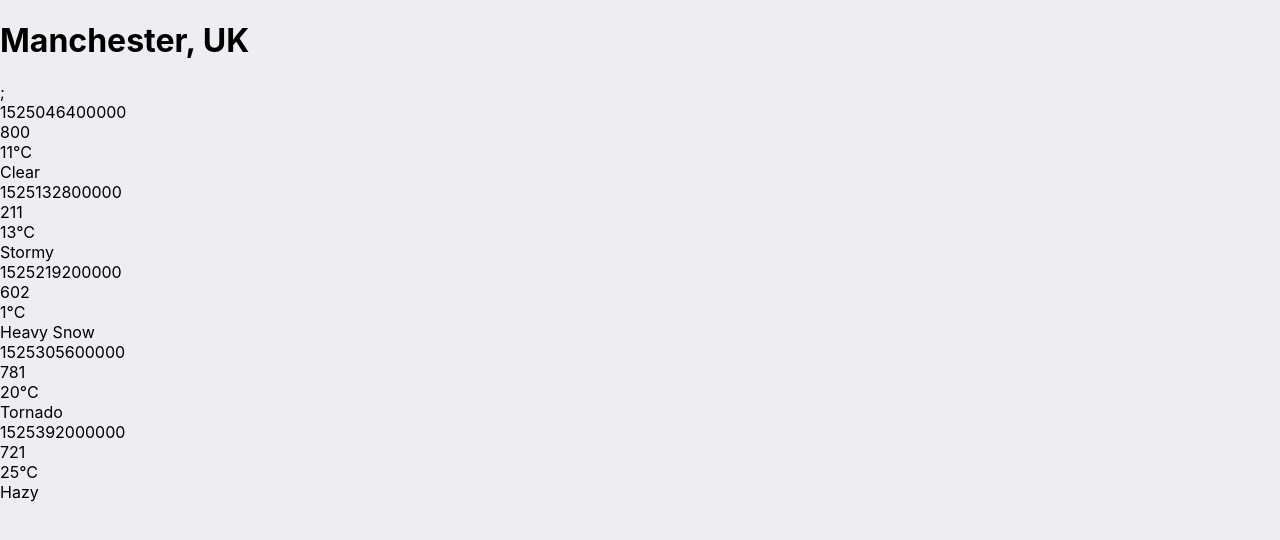
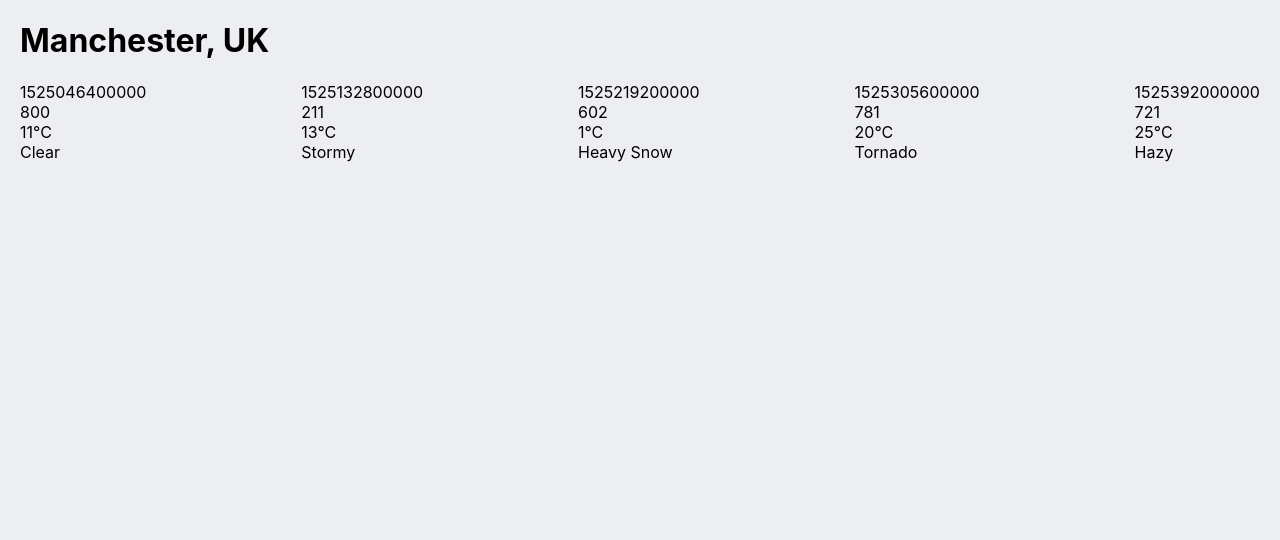
Before and after one commit to JamesDarwent/weather-app, a React (Create React App) app: page / in a window 1280 px wide. Shown: the top 540 px of the page. Built offline with nearby package versions, Linux system fonts and the light colour scheme; the HTML template or start-up script is replaced by a standard one.

Commit message:
Basic css styling added

```diff
--- a/src/components/App.js
+++ b/src/components/App.js
@@ -17,8 +17,8 @@
 
 const App = ({ location, forecasts }) => {
   return (
-    <div className="App">
-      <LocationDetails city={location.city} country={location.country} />;
+    <div className="weather-app">
+      <LocationDetails city={location.city} country={location.country} />
       <ForecastSummaries forecasts={forecasts} />
     </div>
   );
--- a/src/components/ForecastSummaries.js
+++ b/src/components/ForecastSummaries.js
@@ -1,6 +1,7 @@
 import React from "react";
 import PropTypes from "prop-types";
 import ForecastSummary from "./ForecastSummary";
+import "../styles/ForecastSummaries.css";
 
 const ForecastSummaries = ({ forecasts }) => (
   <div className="forecast-summaries">
--- a/src/styles/App.css
+++ b/src/styles/App.css
@@ -0,0 +1,3 @@
+.weather-app {
+  margin: 0 20px;
+}
--- /dev/null
+++ b/src/styles/ForecastSummaries.css
@@ -0,0 +1,4 @@
+.forecast-summaries {
+  display: flex;
+  justify-content: space-between;
+}
```
